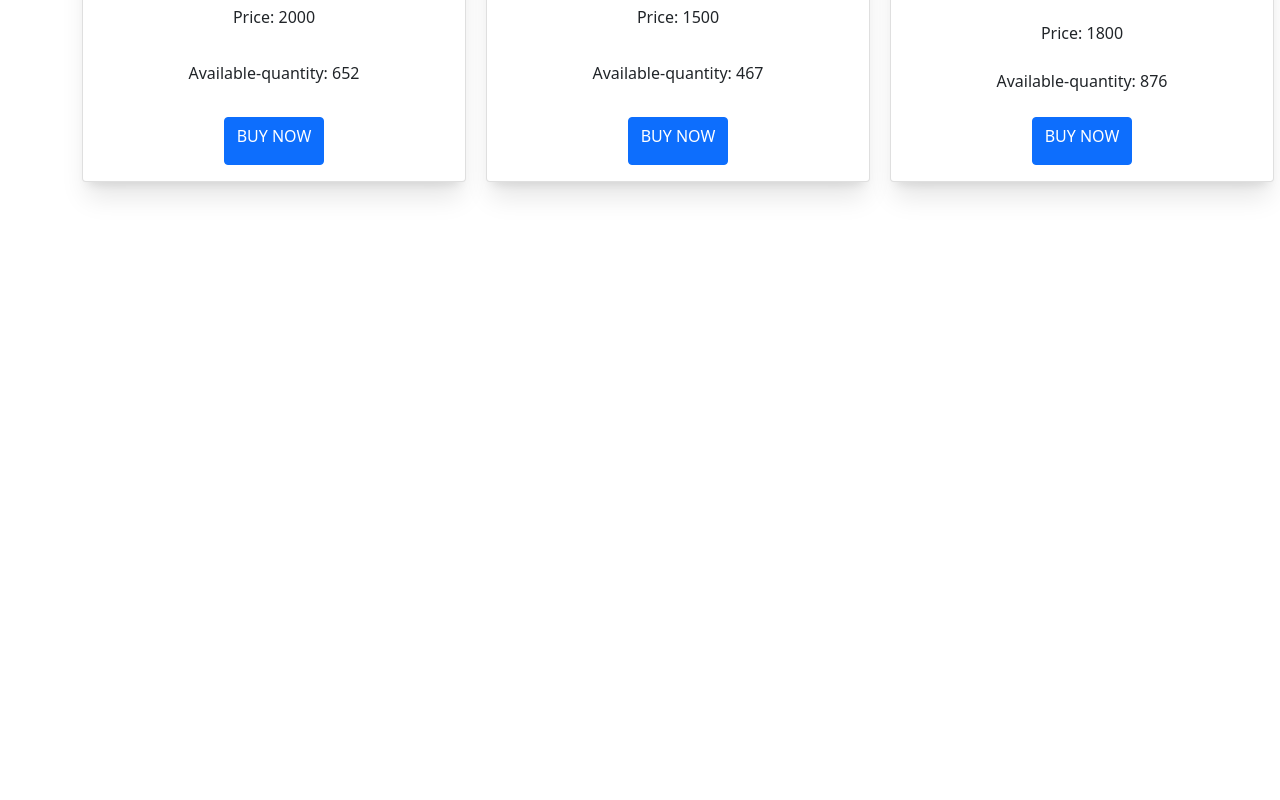
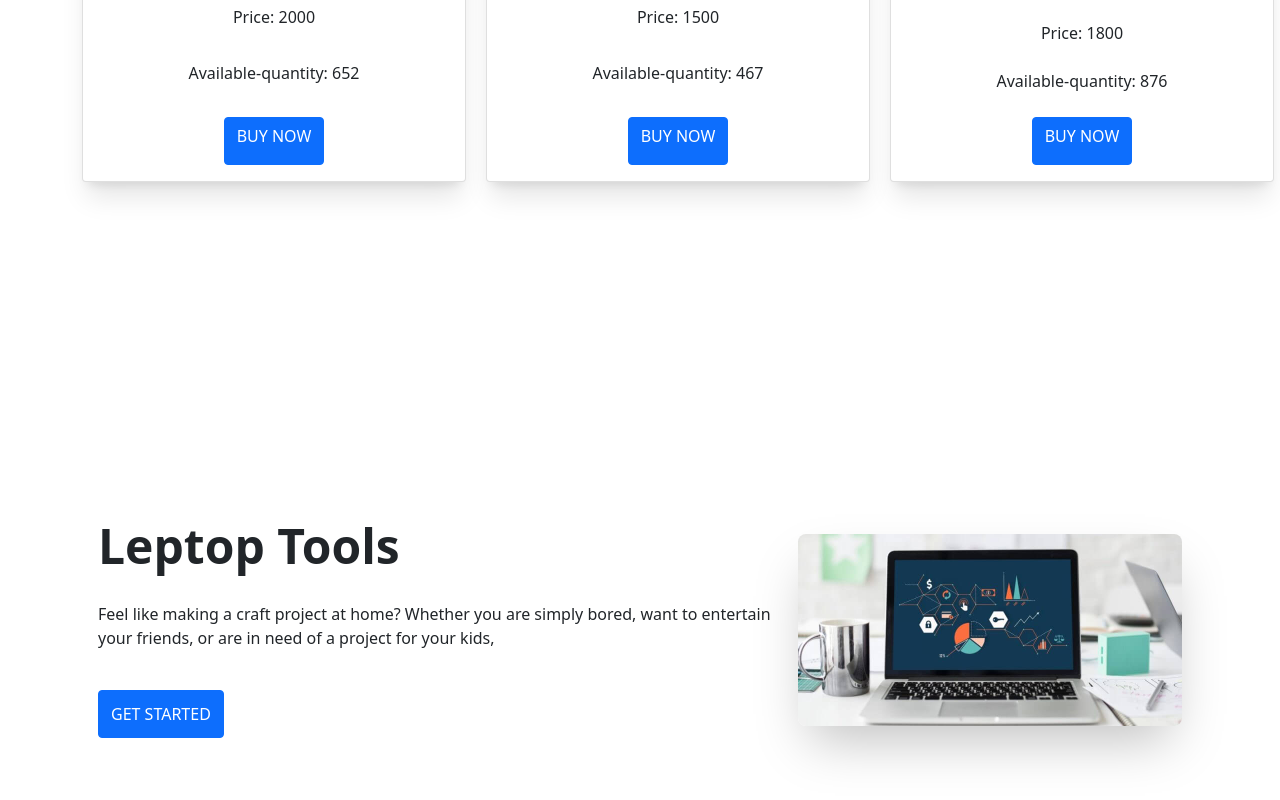
Before and after one commit to tanianasrin1/manufacture-website, a React (Create React App) app: page / in a window 1280 px wide. Shown: the part 1697-2497 px from the top of the page. Before the commit the page ends 1927 px from the top, so only its background shows below. Built offline with nearby package versions, Linux system fonts and the light colour scheme.

Commit message:
extrapart fixed

```diff
--- /dev/null
+++ b/src/Pages/Home/ExtraPart1.js
@@ -0,0 +1,24 @@
+import React from "react";
+import img from '../../images/image/s (1).jpg'
+
+const ExtraPart1 = () => {
+  return (
+    <div class="hero min-h-screen container">
+      <div class="hero-content flex-col lg:flex-row-reverse">
+        <img
+          src={img}
+          class="max-w-sm rounded-lg shadow-2xl"
+        />
+        <div>
+          <h1 class="text-5xl font-bold">Leptop Tools</h1>
+          <p class="py-6">
+          Feel like making a craft project at home? Whether you are simply bored, want to entertain your friends, or are in need of a project for your kids,
+          </p>
+          <button class="btn btn-primary">Get Started</button>
+        </div>
+      </div>
+    </div>
+  );
+};
+
+export default ExtraPart1;
--- a/src/Pages/Home/Home.js
+++ b/src/Pages/Home/Home.js
@@ -1,5 +1,6 @@
 import React from 'react';
 import Banner from './Banner';
+import ExtraPart1 from './ExtraPart1';
 import Tools from './Tools';
 
 const Home = () => {
@@ -7,6 +8,7 @@ const Home = () => {
         <div>
              <Banner></Banner>
              <Tools></Tools>
+             <ExtraPart1></ExtraPart1>
         </div>
     );
 };
```
Also changed, not shown: src/images/image/s (1).jpg (added).
